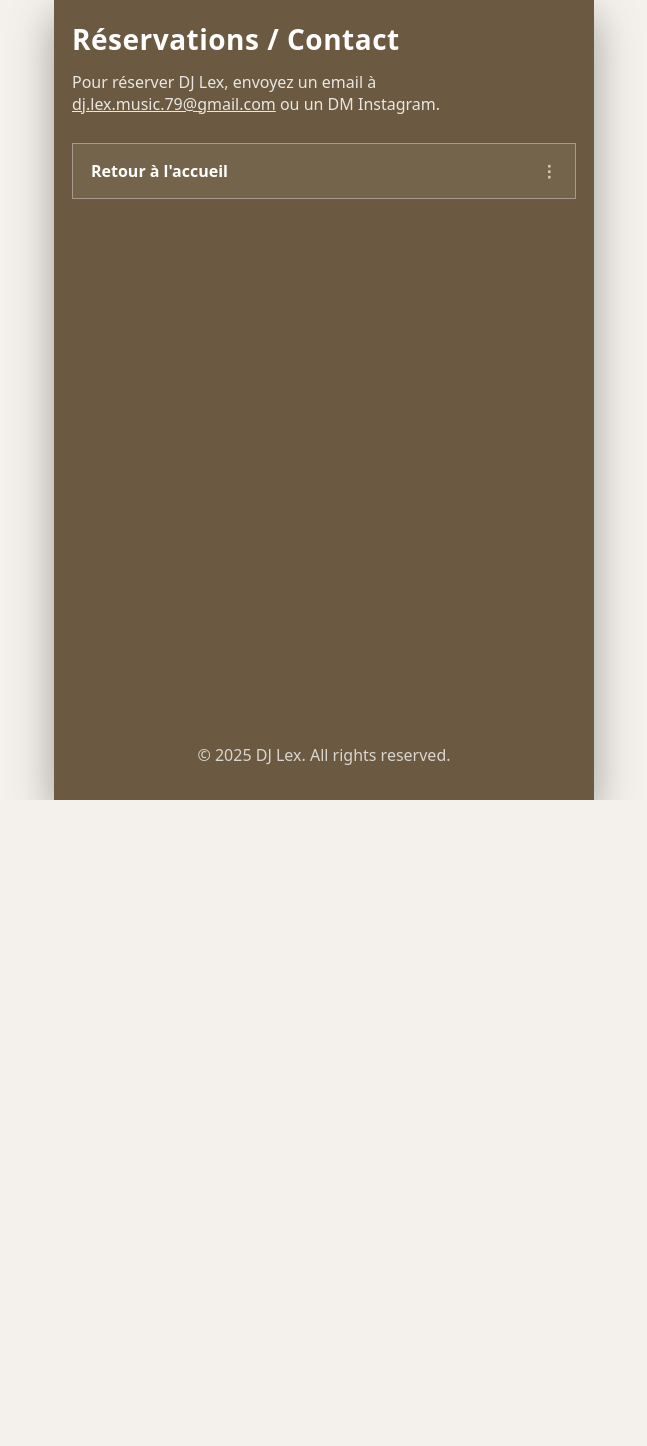
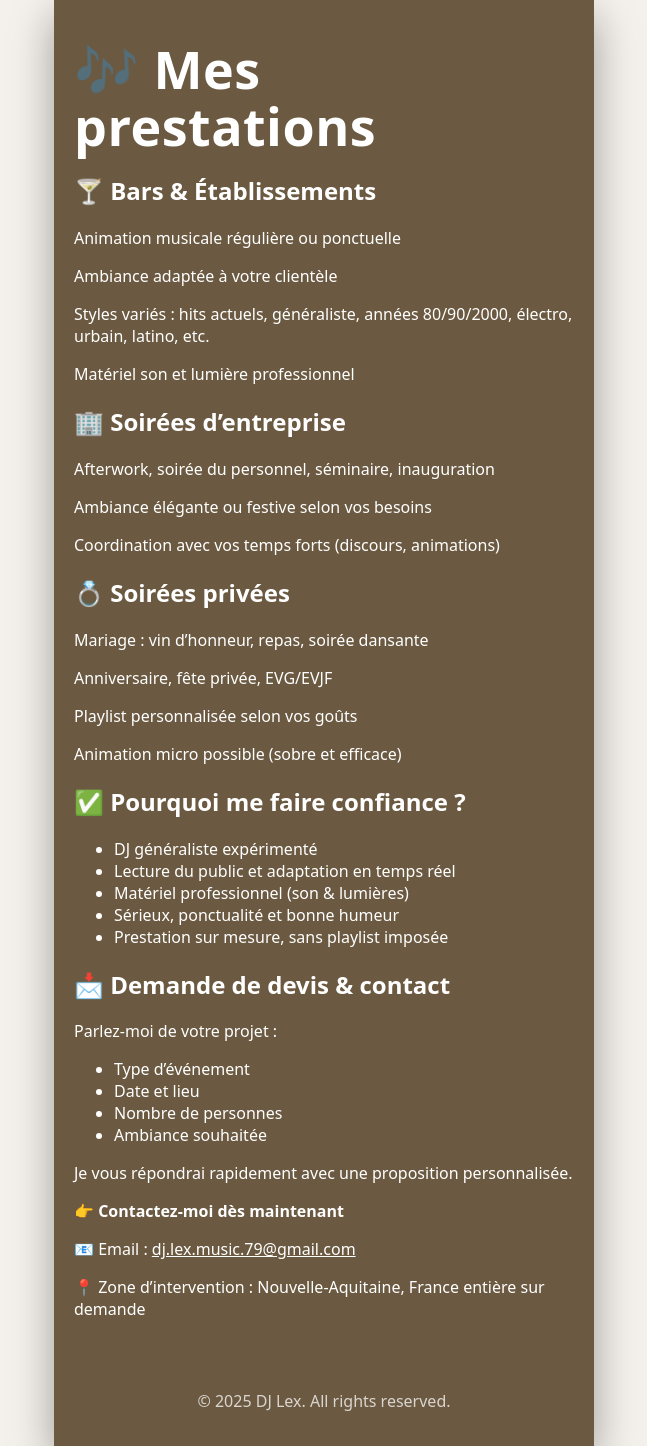
Before and after one commit to alex1dregirard/djlex-linktree, a React (Vite) app: page /booking in a window 1280 px wide. Shown: the whole page, without its empty margins (316-963 px from the left). Before the commit the page ends 800 px from the top, so only its background shows below. Built offline with nearby package versions, Linux system fonts and the light colour scheme.

Commit message:
add Google Analytics tracking and update Booking page content

```diff
--- a/package.json
+++ b/package.json
@@ -12,6 +12,7 @@
   "dependencies": {
     "react": "^19.2.0",
     "react-dom": "^19.2.0",
+    "react-ga4": "^2.1.0",
     "react-router-dom": "^7.11.0"
   },
   "devDependencies": {
--- a/src/App.css
+++ b/src/App.css
@@ -35,6 +35,14 @@ body { background: #f4f1ec; margin: 0; color: var(--text); }
   display: flex;
   align-items: flex-end;
   justify-content: center;
+}
+
+.hero--booking {
+  background-image: none;
+  background-color: var(--bg); /* Optional: Set a solid background color */
+  align-items: flex-start; /* Move content to the top */
+  justify-content: flex-start; /* Align content to the top-left */
+  padding-top: 20px; /* Add some spacing from the top */
 }
 
 .hero__overlay {
@@ -107,6 +115,21 @@ body { background: #f4f1ec; margin: 0; color: var(--text); }
 .instagram-icon { filter: drop-shadow(0 2px 4px rgba(0,0,0,.3)); }
 .instagram-link:hover .instagram-icon, .instagram-link:focus-visible .instagram-icon { transform: scale(1.06); }
 
+/* Booking page styles */
+.booking-page {
+  display: flex;
+  flex-direction: column;
+  justify-content: flex-start; /* Align content to the top */
+  align-items: center; /* Center content horizontally */
+  padding-top: 20px; /* Add spacing from the top */
+}
+
+.booking-content {
+  width: 100%;
+  max-width: 540px; /* Match the frame width */
+  padding: 20px;
+}
+
 /* Responsive tweaks */
 @media (min-width: 768px) {
   .title { font-size: 52px; }
--- a/src/App.jsx
+++ b/src/App.jsx
@@ -1,13 +1,29 @@
 import './App.css';
-import { BrowserRouter, Routes, Route } from 'react-router-dom';
+import { BrowserRouter, Routes, Route, useLocation } from 'react-router-dom';
 import Home from './pages/Home';
 import Gallery from './pages/Gallery';
 import About from './pages/About';
 import Booking from './pages/Booking';
+import { useEffect } from 'react';
+import { initGA, logPageView } from './pages/analytics';
 
 function App() {
+  useEffect(() => {
+    initGA("GTM-5DLHX4CM"); // Replace with your tracking ID
+  }, []);
+
+  const TrackPageView = () => {
+    const location = useLocation();
+    useEffect(() => {
+      logPageView();
+    }, [location]);
+
+    return null;
+  };
+
   return (
     <BrowserRouter>
+      <TrackPageView />
       <Routes>
         <Route path="/" element={<Home />} />
         <Route path="/gallery" element={<Gallery />} />
--- a/src/pages/Booking.jsx
+++ b/src/pages/Booking.jsx
@@ -1,19 +1,59 @@
 import React from 'react';
 import Footer from '../components/Footer';
-import { Link } from 'react-router-dom';
 
 const Booking = () => (
-  <div className="frame">
-    <section className="links" style={{ paddingTop: 24 }}>
-      <h2 className="title" style={{ fontSize: 28, marginBottom: 12 }}>Réservations / Contact</h2>
-      <p className="subtitle--small">Pour réserver DJ Lex, envoyez un email à <a href="mailto:dj.lex.music.79@gmail.com">dj.lex.music.79@gmail.com</a> ou un DM Instagram.</p>
-      <div style={{ marginTop: 16 }}>
-        <Link to="/" className="link-btn" style={{ textDecoration: 'none', display: 'inline-flex', alignItems: 'center', gap: 6 }}>
-          Retour à l'accueil&nbsp;
-          <span className="dots">⋮</span>
-        </Link>
-      </div>
-    </section>
+  <div className="frame booking-page">
+    <div className="booking-content">
+      <h1 className="title">🎶 Mes prestations</h1>
+      <section>
+        <h2>🍸 Bars & Établissements</h2>
+        <p>Animation musicale régulière ou ponctuelle</p>
+        <p>Ambiance adaptée à votre clientèle</p>
+        <p>Styles variés : hits actuels, généraliste, années 80/90/2000, électro, urbain, latino, etc.</p>
+        <p>Matériel son et lumière professionnel</p>
+      </section>
+
+      <section>
+        <h2>🏢 Soirées d’entreprise</h2>
+        <p>Afterwork, soirée du personnel, séminaire, inauguration</p>
+        <p>Ambiance élégante ou festive selon vos besoins</p>
+        <p>Coordination avec vos temps forts (discours, animations)</p>
+      </section>
+
+      <section>
+        <h2>💍 Soirées privées</h2>
+        <p>Mariage : vin d’honneur, repas, soirée dansante</p>
+        <p>Anniversaire, fête privée, EVG/EVJF</p>
+        <p>Playlist personnalisée selon vos goûts</p>
+        <p>Animation micro possible (sobre et efficace)</p>
+      </section>
+
+      <section>
+        <h2>✅ Pourquoi me faire confiance ?</h2>
+        <ul>
+          <li>DJ généraliste expérimenté</li>
+          <li>Lecture du public et adaptation en temps réel</li>
+          <li>Matériel professionnel (son & lumières)</li>
+          <li>Sérieux, ponctualité et bonne humeur</li>
+          <li>Prestation sur mesure, sans playlist imposée</li>
+        </ul>
+      </section>
+
+      <section>
+        <h2>📩 Demande de devis & contact</h2>
+        <p>Parlez-moi de votre projet :</p>
+        <ul>
+          <li>Type d’événement</li>
+          <li>Date et lieu</li>
+          <li>Nombre de personnes</li>
+          <li>Ambiance souhaitée</li>
+        </ul>
+        <p>Je vous répondrai rapidement avec une proposition personnalisée.</p>
+        <p>👉 <strong>Contactez-moi dès maintenant</strong></p>
+        <p>📧 Email : <a href="mailto:dj.lex.music.79@gmail.com">dj.lex.music.79@gmail.com</a></p>
+        <p>📍 Zone d’intervention : Nouvelle-Aquitaine, France entière sur demande</p>
+      </section>
+    </div>
     <Footer />
   </div>
 );
--- a/src/pages/Home.jsx
+++ b/src/pages/Home.jsx
@@ -18,7 +18,7 @@ const Home = () => (
         <span className="dots">⋮</span>
       </Link> */}
       <Link to="/booking" className="link-btn" style={{ textDecoration: 'none' }}>
-        Réservations / Contact
+        Prestations / Contact
         <span className="dots">⋮</span>
       </Link>
     </section>
--- /dev/null
+++ b/src/pages/analytics.js
@@ -0,0 +1,10 @@
+// src/analytics.js
+import ReactGA from "react-ga4";
+
+export const initGA = (trackingID) => {
+  ReactGA.initialize(trackingID);
+};
+
+export const logPageView = () => {
+  ReactGA.send({ hitType: "pageview", page: window.location.pathname });
+};
```
Also changed, not shown: 1 other file (tests, documents, lock files or other folders).
